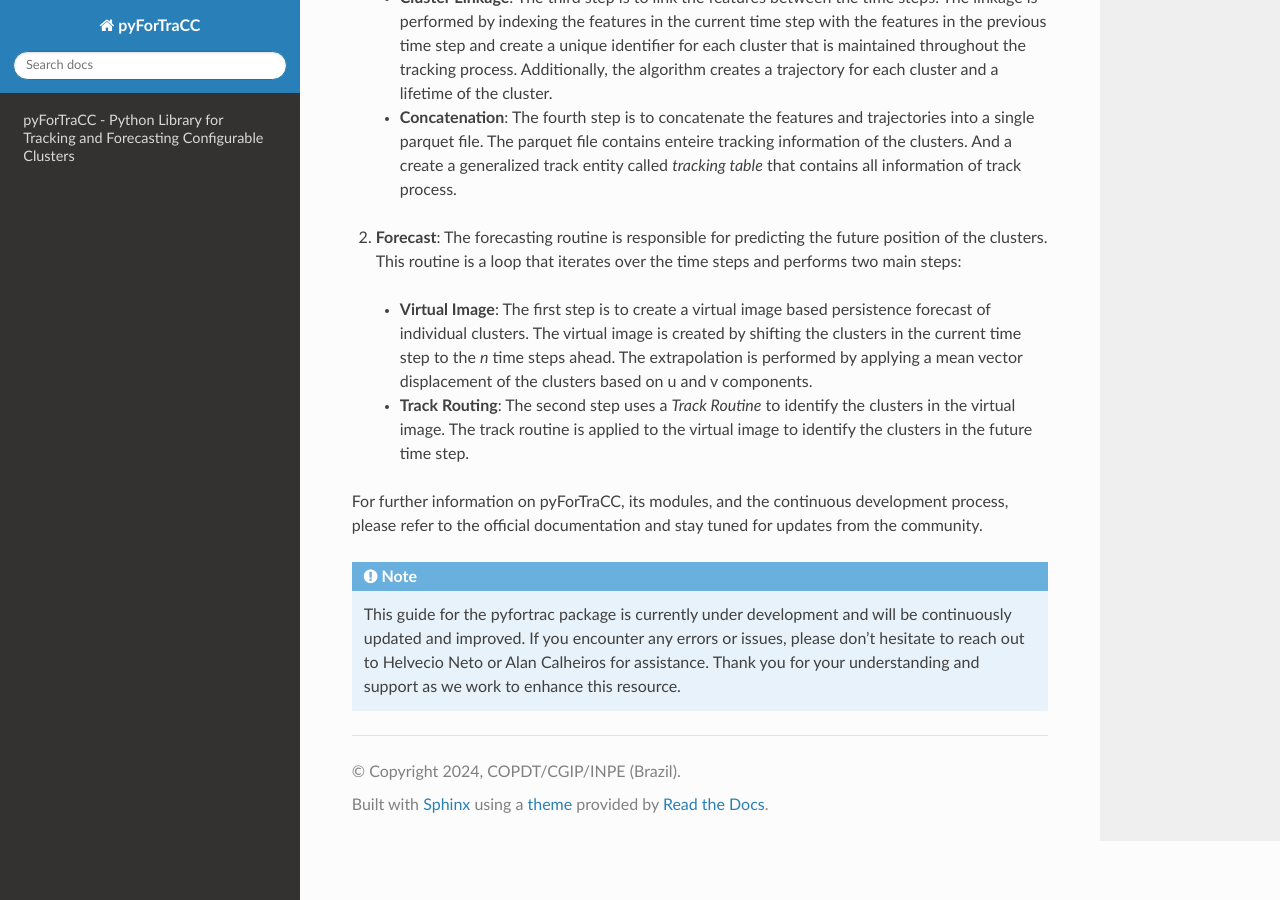
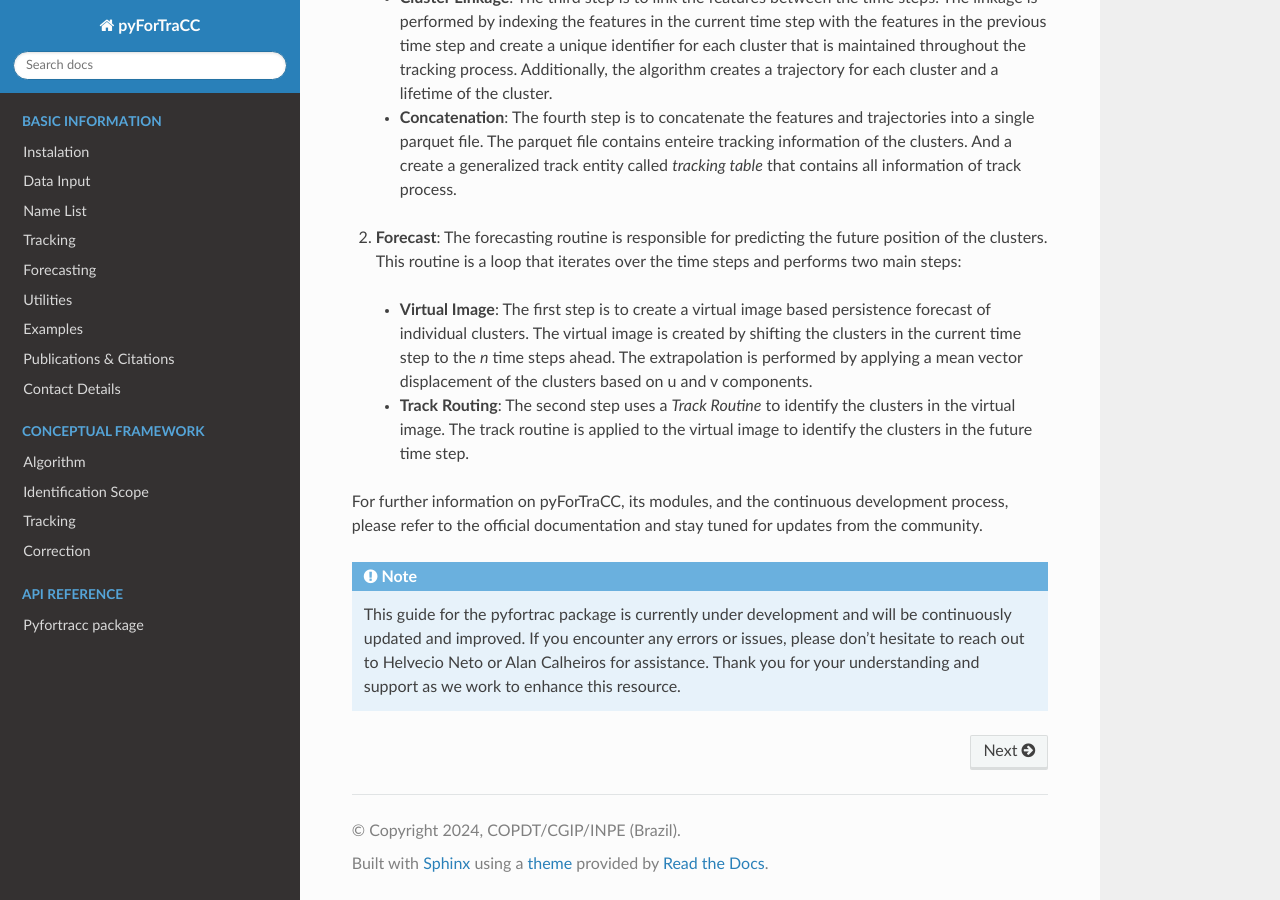
Before and after one commit to fortracc/pyfortracc, a Sphinx documentation site: the page built from doc/index.rst, in a window 1280 px wide and 900 px high, scrolled down 1579 px. Built offline with Sphinx 7.4.7 and the Read the Docs theme 3.1.0, drawn with Linux system fonts in a browser that asks for light colours.

```diff
--- a/doc/index.rst
+++ b/doc/index.rst
@@ -34,3 +34,35 @@ from the community.
    This guide for the pyfortrac package is currently under development and will be continuously updated and improved. If you encounter any errors or issues,
    please don't hesitate to reach out to Helvecio Neto or Alan Calheiros for assistance. Thank you for your understanding and support as we work to enhance this
    resource.
+
+.. toctree::
+   :caption: Basic Information
+   :maxdepth: 3
+   :hidden:
+
+   BI/BI_INSTALL
+   BI/BI_DATA
+   BI/BI_NAMELIST
+   BI/BI_TRACKING
+   BI/BI_FORECAST
+   BI/BI_UTILITIES
+   BI/BI_EXAMPLES
+   BI/BI_PUBLICATIONS
+   BI/BI_CONTACT
+
+.. toctree::
+   :caption: Conceptual Framework
+   :maxdepth: 2
+   :hidden:
+
+   CF/ALGORITHM
+   CF/SCOPE
+   CF/TRACKING
+   CF/CORRECTION
+
+.. toctree::
+   :caption: API Reference
+   :maxdepth: 2
+   :hidden:
+
+   API/API_MODULES
```
